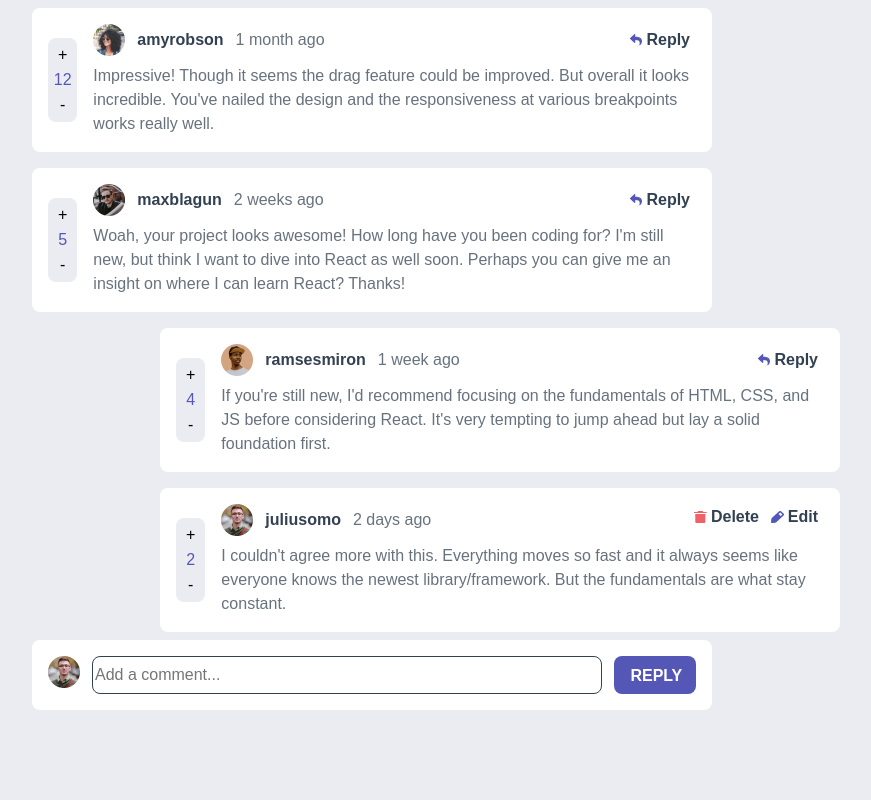
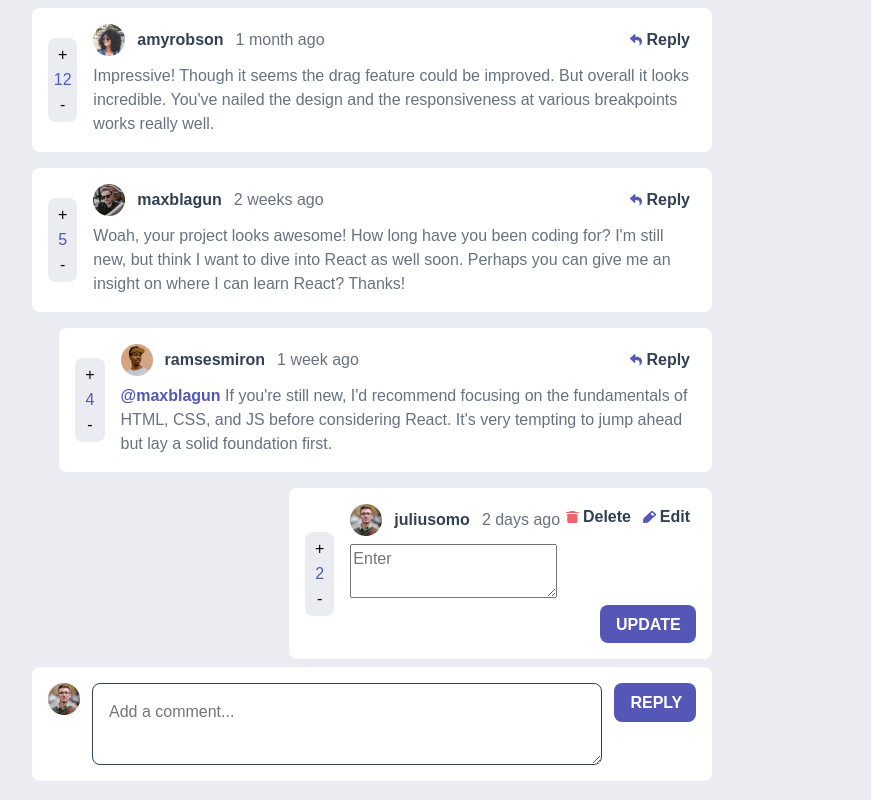
Before and after one commit to MaNaSDeo/Interactive-Comments-Section, a React (Vite) app: page / in a window 1280 px wide. Both pictures are taken after a click on the button "Edit". Shown: the whole page, without its empty margins (268-1139 px from the left). Built offline with nearby package versions, Linux system fonts and the light colour scheme.

Commit message:
Reply complete

```diff
--- a/src/Component/Comment/Comment.css
+++ b/src/Component/Comment/Comment.css
@@ -1,11 +1,17 @@
+.comments-container{
+    max-width: 680px;
+    margin: 0 auto;
+    display: flex;
+    flex-direction: column;
+    align-items: end;
+}
 .comment-card{
-    max-width: 680px;
     width: 100%;
     display: flex;
     align-items: center;
     background-color: var(--css-white);
     border-radius: .5rem;
-    margin: 0.5rem auto;
+    margin: 0.5rem 0;
 }
 .upvotes{
     background-color: var(--css-light-gray);
@@ -19,6 +25,9 @@
 }
 .card{
     margin: 1rem 1rem 1rem 0.5rem;
+    /* display: flex;
+    flex-direction: column;
+    align-items: end; */
 }
 .details{
     display: flex;
@@ -64,16 +73,32 @@ button{
     background: none;
     cursor: pointer;
 }
+.update-btn{
+    display: flex;
+    justify-content: end;
+}
+.update-btn button{
+    background-color: var(--css-moderate-blue);
+    color: var(--css-white);
+    font-weight: 700;
+    border-radius: 0.5rem;
+    padding: 0.5rem 1rem;
+    border: none;
+    cursor: pointer;
+    height: 2.4rem;
+    width: 6rem;
+}
 .comments{
     margin-top: 0.5rem;
 }
+.comments span{
+    color: var(--css-moderate-blue);
+    font-weight: 700;
+}
+
 .replies-container{
-    margin: 0 auto;
-    /* align-content: left; */
-    display: flex;
-    flex-direction: column;
-    align-items: end;
+    max-width: 96%; /* 80% of the parent's width */
+  display: flex;
+  flex-direction: column;
+  align-items: end;
 }
-.reply-container{
-    width: 80%;
-}
--- a/src/Component/Comment/index.jsx
+++ b/src/Component/Comment/index.jsx
@@ -8,17 +8,31 @@ import { useState } from 'react';
 
 function Comment({data, currentUserData, setData}) {
   const [replyNeeded , setReplyNeeded] = useState(false);
+  const [editComment, setEditComment] = useState('');
+  const [isEditable, setIsEditable] = useState(false);
+  const [upvotes, setUpvotes] = useState(data.score);
+
   return (
-    <div>
+    <div className='comments-container'>
       <div className='comment-card'>
 
         {/* For Upvotes & Downvotes */}
         <div className='upvotes'>
-          <button>
+          <button
+            onClick={() => {
+              const currentSore = upvotes - data.score;
+              console.log(currentSore);
+              if(currentSore < 1)
+                setUpvotes(upvotes + 1)}}>
             +
           </button>
-          <p>{data.score}</p>
-          <button>
+          <p>{upvotes}</p>
+          <button
+            onClick={() => {
+              const currentSore = data.score - upvotes;
+              console.log(currentSore);
+              if(currentSore < 1)
+                setUpvotes(upvotes - 1)}}>
             -
           </button>
         </div>
@@ -45,7 +59,9 @@ function Comment({data, currentUserData, setData}) {
                   <img src={DeleteIcon} alt="DeleteIcon" />
                   <p>Delete</p>
                 </button>
-                <button className='btn-icon'>
+                <button
+                  className='btn-icon'
+                  onClick={() => setIsEditable(!isEditable)} >
                 <img src={EditIcon} alt="Edit Icon" />
                   <p>Edit</p>
                 </button>
@@ -53,7 +69,10 @@ function Comment({data, currentUserData, setData}) {
             </div> :
             <button
               className='btn-icon'
-              onClick={() => setReplyNeeded(true)}
+              onClick={() => {
+                setReplyNeeded(!replyNeeded)
+                setEditComment(data.content)
+              }}
             >
               <img src={ReplyIcon} alt="Reply Icon" />
               <p>Reply</p>
@@ -61,10 +80,20 @@ function Comment({data, currentUserData, setData}) {
           </div>
 
           {/* Comment */}
-          <div className='comments'>{data.content}</div>
+          <div className='comments'>
+            {(data.user.username==='juliusomo' && isEditable)? <textarea
+              placeholder='Enter'
+              value={editComment}
+              onChange={(e) => setEditComment(e.target.value)}
+              /> : <p>{data.replyingTo && <span>@{data.replyingTo} </span> }{data.content}</p>}
+            {/* <p>{data.content}</p> */}
+          </div>
+          {isEditable && <div className="update-btn">
+            <button>UPDATE</button>
+          </div>}
         </div>
       </div>
-      {replyNeeded  && <Reply data={currentUserData} setData={setData} replyToCommentId={data.id} />}
+      {replyNeeded  && <Reply data={currentUserData} setData={setData} replyToCommentId={data.id} replyingToUserName={data.user.username} />}
 
       <div className='replies-container'>
         {data.replies && data.replies.map(reply =>{
--- a/src/Component/Reply/Reply.css
+++ b/src/Component/Reply/Reply.css
@@ -14,13 +14,6 @@
     width: 2rem;
     height: 2rem;
 }
-.container input{
-    flex: 1;
-    margin: 0 0.75rem; /* Add some space between input and button */
-    border: 1px var(--css-dark-blue) solid;
-    border-radius: 0.5rem;
-    cursor: pointer;
-}
 .container button{
     background-color: var(--css-moderate-blue);
     color: var(--css-white);
@@ -32,3 +25,16 @@
     height: 2.4rem;
     width: 5.1rem;
 }
+.reply-textarea {
+    min-height: 5rem; /* Minimum height */
+    max-height: 12rem; /* Maximum height */
+    overflow: auto; /* Adds a scrollbar if the content exceeds the max-height */
+    width: 100%; /* Full width */
+    resize: vertical; /* Disables manual resizing */
+    box-sizing: border-box;
+    margin: 0 0.75rem; /* Add some space between input and button */
+    padding: 1rem;
+    border: 1px var(--css-dark-blue) solid;
+    border-radius: 0.5rem;
+    cursor: pointer;
+}
--- a/src/Component/Reply/index.jsx
+++ b/src/Component/Reply/index.jsx
@@ -1,7 +1,7 @@
 import { useState } from 'react'
 import './Reply.css'
 
-function index({data, setData, replyToCommentId}) {
+function index({data, setData, replyToCommentId, replyingToUserName}) {
 
   const [reply, setReply] = useState('');
 
@@ -20,65 +20,80 @@ function index({data, setData, replyToCommentId}) {
     }
   }
 
+  // This function is triggered when the form is submitted
 const handleChange = (e) => {
+  // Prevent the default form submission behavior
   e.preventDefault();
+
+  // Create a new Date object and get the current time in milliseconds
+  // This will be used as a unique identifier for the new comment
   const d = new Date();
   let time = d.getTime();
-    let updatedComment = {
+
+  let updatedComment;
+
+  // Create a new comment object
+  // It takes the properties of blankComment and overwrites the id and content properties
+  if(replyToCommentId){
+    updatedComment = {
+      ...blankComment,
+      id: time,
+      content: reply,
+      replyingTo: replyingToUserName,
+    };
+  } else{
+    updatedComment = {
       ...blankComment,
       id: time,
       content: reply,
     };
+  }
 
+  // Update the state of the data
   setData(prevData => {
     let updatedComments;
+    // Check if replyToCommentId is present
     if(replyToCommentId){
+      // Map over the previous comments
       updatedComments = prevData.comments.map(comment => {
+        // Check if the id of the current comment is the same as replyToCommentId
         if (comment.id === replyToCommentId) {
+          // Check if the replies array exists in the comment, if not create it
           if(!comment.replies){
             comment.replies = [];
           }
+          // Return a new comment object with the same properties as the current comment
+          // but with the replies property replaced with a new array that contains all the previous replies and the new reply
           return {
             ...comment,
             replies: [...comment.replies, updatedComment],
           };
         } else {
-            // Check the replies of the comment
-            if (comment.replies) {
-              const updatedReplies = comment.replies.map(reply => {
-                if (reply.id === replyToCommentId) {
-                  return {
-                    ...reply,
-                    replies: reply.replies ? [...reply.replies, updatedComment] : [updatedComment],
-                  };
-                } else {
-                  return reply;
-                }
-              });
-              return {...comment, replies: updatedReplies};
-            } else {
+          // If the id of the current comment is not the same as replyToCommentId, return the comment as is
           return comment;
-            }
         }
       });
     } else{
+      // If replyToCommentId is not present, add the new comment to the comments array directly
       updatedComments = [...prevData.comments, updatedComment];
     }
+    // Return a new state object with the same properties as the previous state
+    // but with the comments property replaced with the new array of comments
     return {
       ...prevData,
       comments: updatedComments,
     };
   });
 
-
+  // Reset the reply input field to be empty after a reply is submitted
   setReply('');
 };
 
   return (
     <div className='container'>
       <img src={data.image.png} alt={data.username} />
-      <input
-        type="text"
+      <textarea
+        className="reply-textarea"
         placeholder='Add a comment...'
         value={reply}
         onChange={(e) => setReply(e.target.value)}
```
Also changed, not shown: src/Component/Main/Main.css (+7 -0 lines). Lines whose indentation alone changed are shown as unchanged.
